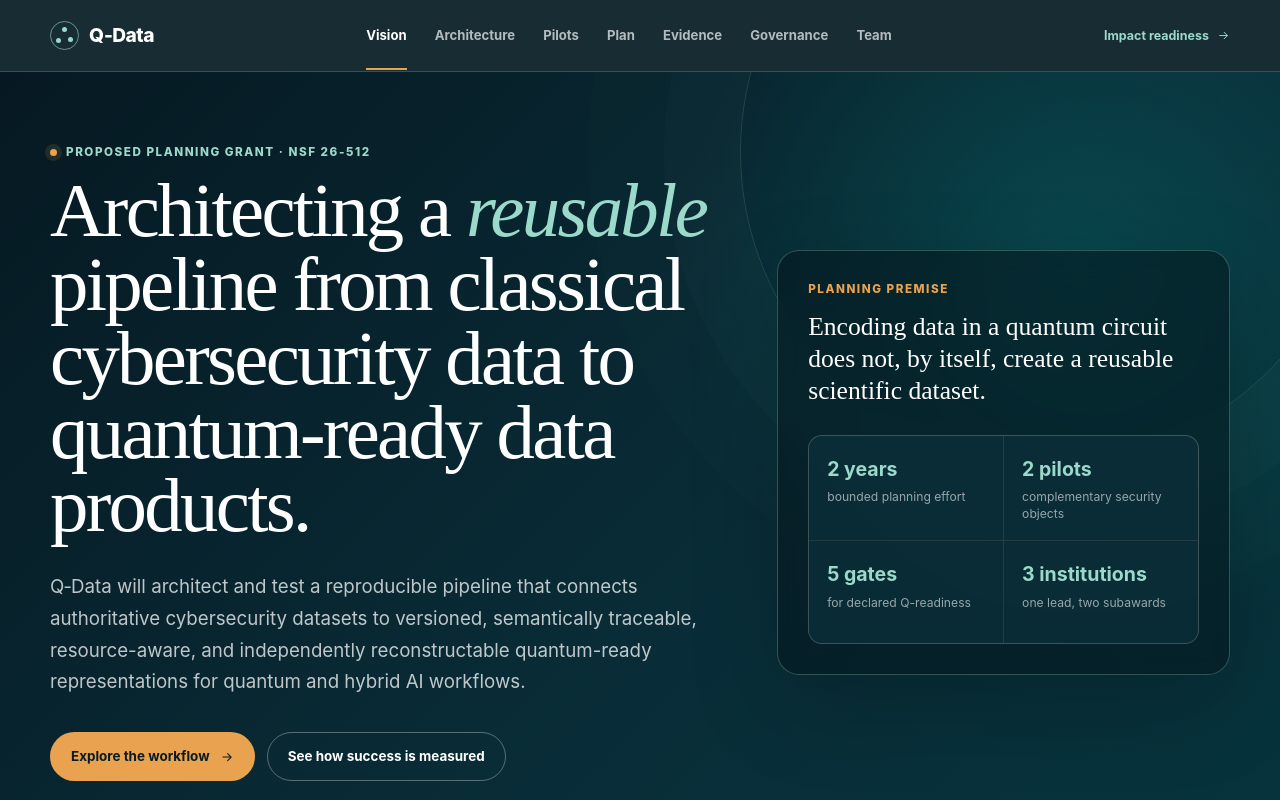
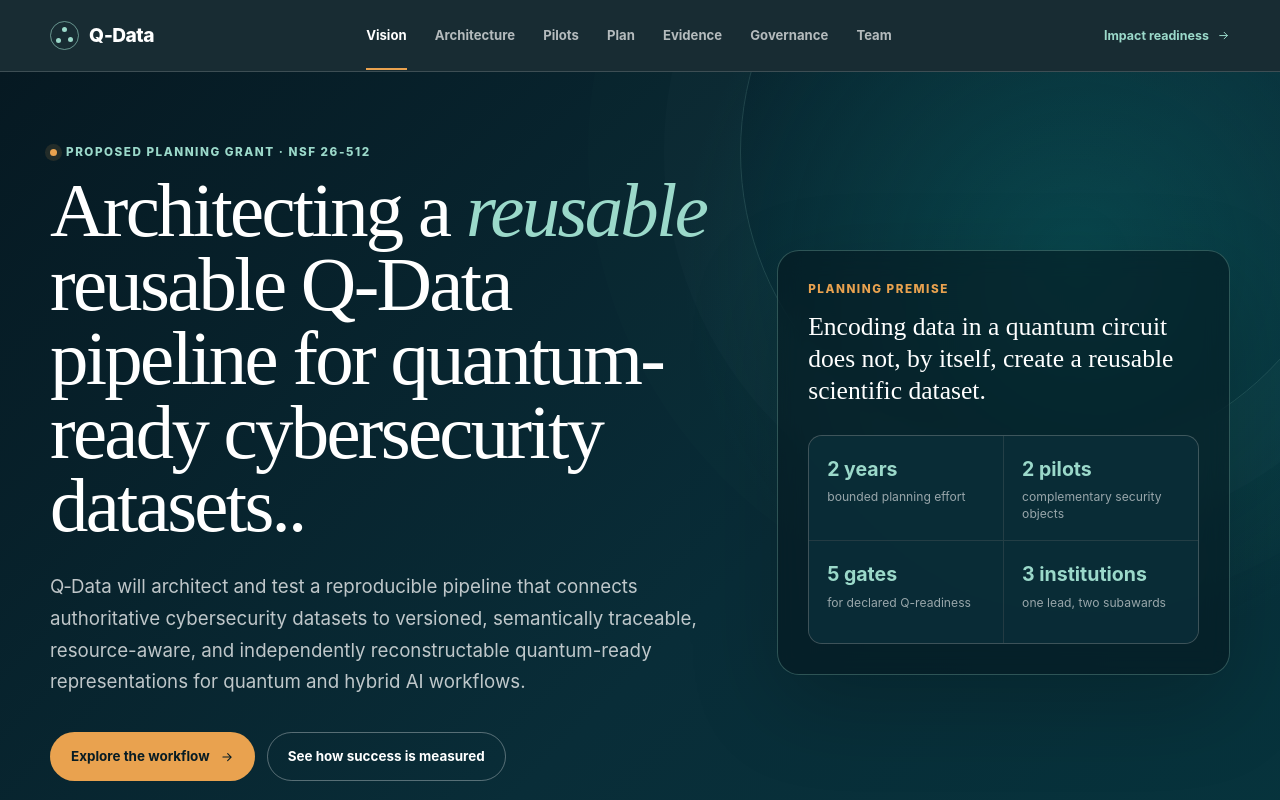
Before and after one commit to jobair-hossain/Q-Data, a Next.js app: page / in a window 1280 px wide. Shown: the top 800 px of the page. Built offline with nearby package versions, Linux system fonts and the light colour scheme.

Commit message:
Update q-data-site.tsx

```diff
--- a/app/q-data-site.tsx
+++ b/app/q-data-site.tsx
@@ -178,7 +178,7 @@ export default function QDataSite() {
         <div className="hero-grid grid-shell">
           <div className="hero-copy">
             <p className="eyebrow"><span /> Proposed Planning Grant · NSF 26‑512</p>
-            <h1>Architecting a <em>reusable</em> pipeline from classical cybersecurity data to quantum-ready data products.</h1>
+            <h1>Architecting a <em>reusable</em> reusable Q-Data pipeline for quantum-ready cybersecurity datasets..</h1>
             <p className="hero-lede">Q‑Data will architect and test a reproducible pipeline that connects authoritative cybersecurity datasets to versioned, semantically traceable, resource-aware, and independently reconstructable quantum-ready representations for quantum and hybrid AI workflows.</p>
             <div className="hero-actions"><a className="button primary" href="#architecture">Explore the workflow <ArrowIcon /></a><a className="button secondary" href="#evidence">See how success is measured</a></div>
           </div>
```
